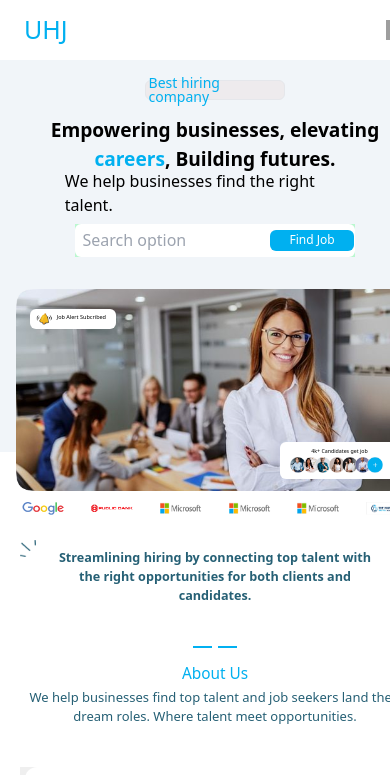
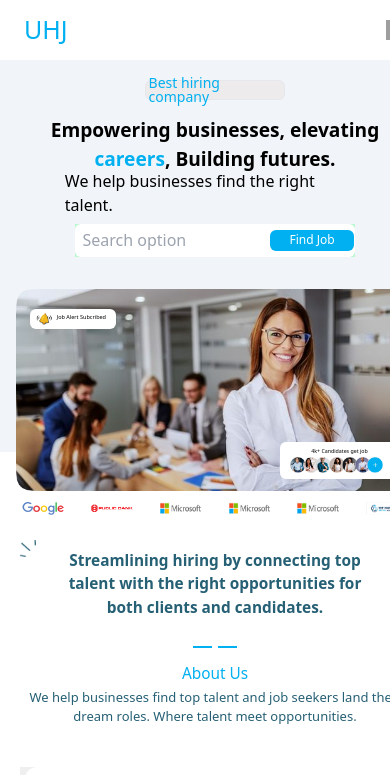
Before and after one commit to wizleriq/Jobsearch, a React (Create React App) app: page / in a window 390 px wide. Shown: the top 775 px of the page. Built offline with nearby package versions, Linux system fonts and the light colour scheme; grey boxes are pictures that could not be loaded.

Commit message:
Desktop and Mobile View

```diff
--- a/src/App.js
+++ b/src/App.js
@@ -147,7 +147,7 @@ const ProfilesComponent = () => {
 
             {/* Dropdown Menu */}
             {isOpen && (
-              <div className="absolute top-[59px] right-[0px] w-[430px] h-[250px] z-20 bg-white shadow-lg rounded p-2
+              <div className="absolute top-[59px] right-[0px] w-[400px] h-[250px] z-20 bg-white shadow-lg rounded p-2
          transition-all duration-300 opacity-400 scale-100 transform origin-top">
                 <ul>
                   <a href='/'><li className="py-2 px-4 my-1 text-[16px] text-[#266075] font-normal bg-transparent cursor-pointer w-[430px] h-[40px] hover:bg-[#DCF4FD] hover:scale-105 transition-transform duration-300">
@@ -300,7 +300,7 @@ height: 16.25552749633789; */}
           h-[17.27px] top-[540px] left-[20px] " />
           <h3 className="lg:w-[677px] lg:h-[117px] lg:top-[99px] lg:left-[357px] lg:font-semibold lg:text-[32px]
    lg:leading-[100%] lg:space-[-4px] lg:text-center lg:flex lg:items-center lg:justify-center lg:capitalize lg:text-[#266075]
-   text-[#266075] font-semibold text-[12.62px]  text-center">
+   text-[#266075] font-semibold text-[15.39px]  text-center">
             Streamlining hiring by connecting top talent with the right opportunities for both clients and candidates.</h3>
         </div>
       </div>
@@ -506,8 +506,10 @@ height: 16.25552749633789; */}
       {/* About Me Section Ends */}
 
       {/* Hire Section Starts  lg:h-[836px]  lg:bg-[#FAFAFA] */}
-      <section id='hire' className="lg:w-full lg:h-[780px] lg:top-[3024px] lg:bg-[#FAFAFA] lg:mx-auto lg:flex lg:flex-col
-lg:justify-center lg:mt-12 lg:mb-0 mb-4 mt-6 w-[390px] h-[760px] bg-tranasparent flex flex-col mx-auto">
+      {/* <section id='hire' className="lg:w-full lg:h-[780px] lg:top-[3024px] lg:bg-[#FAFAFA] lg:mx-auto lg:flex lg:flex-col
+lg:justify-center lg:mt-12 lg:mb-0 mb-4 mt-6 w-[390px] h-[760px] bg-green-400 flex flex-col mx-auto"> */}
+  <section id='hire' className="lg:w-full lg:h-[780px] lg:top-[3024px] lg:bg-[#FAFAFA] lg:mx-auto lg:flex lg:flex-col
+lg:justify-center lg:mt-12 lg:mb-0 mb-4 mt-6 w-[390px] h-[720px] bg-transparent flex flex-col mx-auto">
 
         <div className='lg:w-[50px] lg:h-[2px] lg:flex  lg:mx-auto lg:mb-4 lg:mt-[-120px] ' >
           <div className='lg:w-[19px] lg:h-[2px] lg:bg-[#01B0F1] lg:flex lg:flex-col lg:mx-auto lg:mt-4'>
@@ -621,7 +623,7 @@ lg:justify-center lg:mb-0 mb-6 bg-transparent w-[390px] h-[670px] mx-auto lg:mt-
         </div>
 
       </section>
-      {/* Expertise Section Starts */}
+      {/* Expertise Section Ends */}
 
       {/* Work Section Ends */}
       <section className='lg:w-full lg:h-[900px] lg:bg-[#FAFAFA] lg:flex lg:flex-col lg:mx-auto mb-8 bg-transparent w-[390px] h-[1190px]
```
